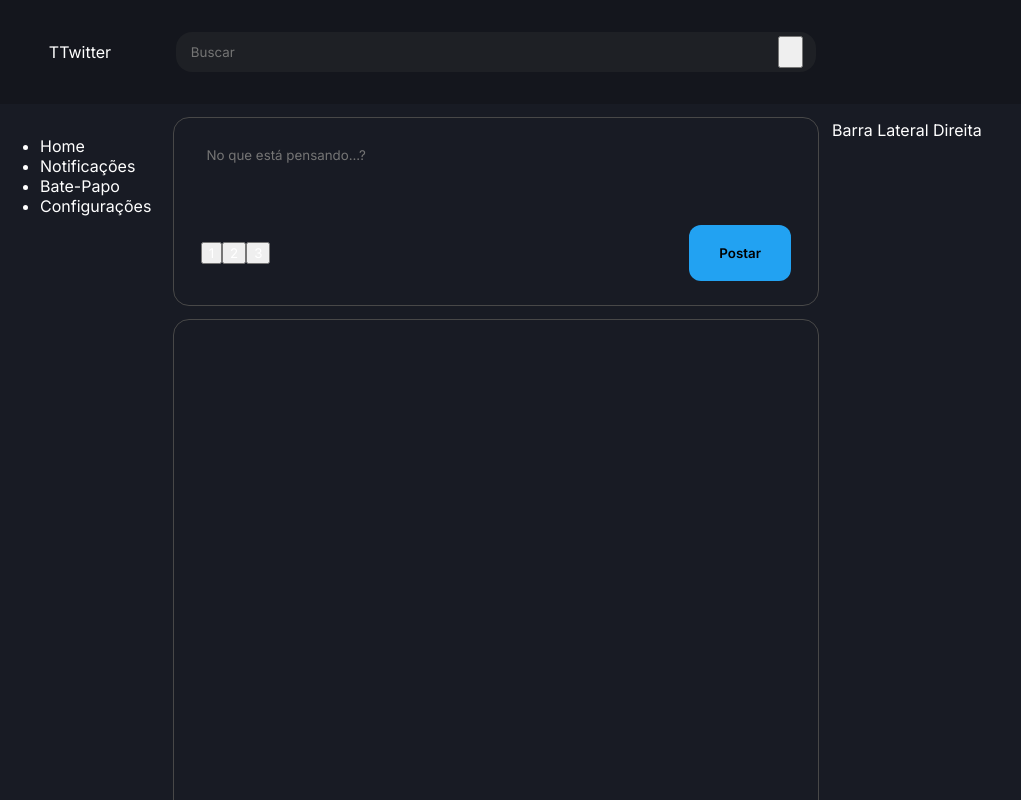
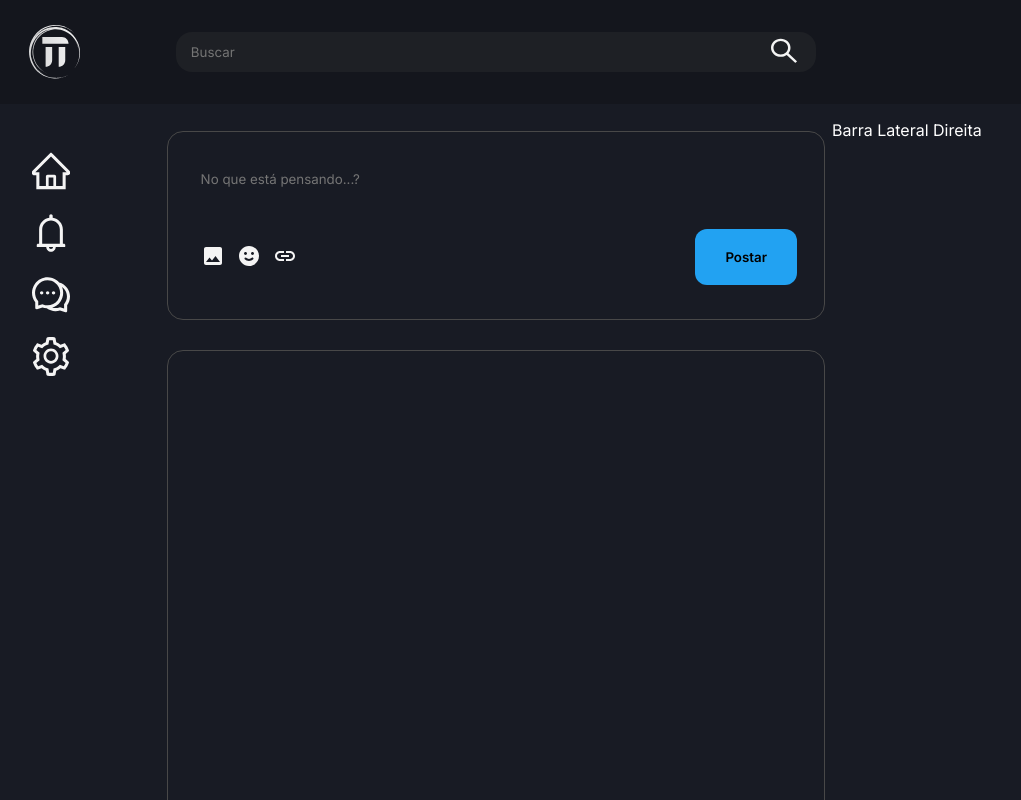
Before and after one commit to contilou/TTwitter, a website built with Vite: page index.html in a window 1280 px wide. Shown: the top 800 px of the page, without its empty margins (0-1021 px from the left). Built offline with nearby package versions, Linux system fonts and the light colour scheme.

Commit message:
feature: ícones da home
adicionando os ícones da logo, da navbar e da área de postar publicação

```diff
--- a/index.html
+++ b/index.html
@@ -13,40 +13,55 @@
     <link rel="stylesheet" href="src/styles/components/post-composer.css">
 
     <link href="https://fonts.googleapis.com/css2?family=Inter:wght@100..900&display=swap" rel="stylesheet">
+    <link rel="icon" href="src/styles/assets/icons/LogoTT.svg">
   </head>
   <body>
     <div class="layout">
       <header>
-        <p id="logo-icon" style="color:white">TTwitter</p>
+        <img id="logo-icon" src="src/styles/assets/icons/LogoTT.svg">
         <form class="search-container">
           <input class="search-bar" type="search" placeholder="Buscar">
-            <button class="search-button" type="submit"></button>
+            <button class="search-button" type="submit">
+              <img class="search-icon" src="src/styles/assets/icons/Search.svg">
+            </button>
           </input>
         </form>
       </header>
       <aside class="sidebar-left">
         <nav class="navbar">
-          <ul>
-            <li>Home</li>
-            <li>Notificações</li>
-            <li>Bate-Papo</li>
-            <li>Configurações</li>
-          </ul>
+          <a>
+            <img class="nav-icon" src="src/styles/assets/icons/nav/Home.svg">
+          </a>
+          <a>
+            <img class="nav-icon" src="src/styles/assets/icons/nav/Notifications.svg">
+          </a>
+          <a>
+            <img class="nav-icon" src="src/styles/assets/icons/nav/Chat.svg">
+          </a>
+          <a>
+            <img class="nav-icon" src="src/styles/assets/icons/nav/Settings.svg">
+          </a>
         </nav>
       </aside>
       <main>
         <section class="post-composer">
           <form>
             <textarea class="post-input" placeholder="No que está pensando...?" rows="3"></textarea>
+            <div class="composer-buttons-container">
+              <div class="composer-icons-container">
+                <button class="composer-button" type="button">
+                  <img src="src/styles/assets/icons/post-composer/Image.svg">
+                </button>
+                <button class="composer-button" type="button">
+                  <img src="src/styles/assets/icons/post-composer/Emoji.svg">
+                </button>
+                <button class="composer-button" type="button">
+                  <img src="src/styles/assets/icons/post-composer/Link.svg">
+                </button>
+              </div>
+              <button class="submit-post" type="submit">Postar</button>
+            </div>
           </form>
-          <div class="composer-buttons">
-            <div class="composer-icons">
-              <button type="button">1</button>
-              <button type="button">2</button>
-              <button type="button">3</button>
-            </div>
-            <button class="submit-post" type="submit">Postar</button>
-          </div>
         </section>
         <section class="feed">
           <article class="post">
--- a/src/styles/components/post-composer.css
+++ b/src/styles/components/post-composer.css
@@ -5,7 +5,7 @@
     padding: 2% 4% 2% 4%;
     height: 20vh;
     background-color: var(--bg-surface);
-    border: 1px solid var(--border-color);
+    border: 1.5px solid var(--border-color);
     border-radius: 1rem;
     margin: 1%;
 }
@@ -25,13 +25,18 @@
     caret-color: var(--highlight-primary);
 }
 
-.composer-buttons {
+.composer-buttons-container {
     display: flex;
     align-items: center;
     justify-content: space-between;
 }
 
-.composer-icons {
+.composer-button {
+    background-color: transparent;
+    border: none;
+}
+
+.composer-icons-container {
     display: flex;
 }
 
--- a/src/styles/components/post.css
+++ b/src/styles/components/post.css
@@ -1,8 +1,7 @@
 .post {
     background-color: var(--bg-surface);
     min-height: 80vh;
-    border: solid;
-    border: 1px solid var(--border-color);
+    border: 1.5px solid var(--border-color);
     margin: 1%;
     border-radius: 1rem;
 }
--- a/src/styles/components/search-container.css
+++ b/src/styles/components/search-container.css
@@ -27,6 +27,17 @@
 }
 
 .search-button {
+    display: flex;
+    justify-content: center;
+    justify-items: center;
     width: 2vw;
     height: 4vh;
+    background-color: transparent;
+    border: none;
 }
+
+.search-icon {
+    width: 2vw;
+    height: 3.5vh;
+    margin-right: 1vw;
+}
--- a/src/styles/global.css
+++ b/src/styles/global.css
@@ -8,3 +8,7 @@ input::placeholder, textarea::placeholder {
     font-family: 'Inter', sans-serif;
     font-weight: 400;
 }
+
+input[type="search"]::-webkit-search-cancel-button {
+    display: none;
+}
--- a/src/styles/layout.css
+++ b/src/styles/layout.css
@@ -1,5 +1,3 @@
-@import './theme.css';
-
 body {
     height: 100%;
     margin: 0;
@@ -29,12 +27,26 @@ header {
     height: 13vh;
 }
 
+nav {
+    height: 100%;
+    display: flex;
+    flex-direction: column;
+    margin: 0 0 0 20%;
+    row-gap: 3%;
+}
+
+.nav-icon {
+    width: 3vw;
+}
+
 .sidebar-left {
     position: sticky;
     background-color: var(--bg-surface);
     grid-area: sidebar-left;
     height: 85vh;
     top: 15vh;
+    padding-top: 4vh;
+    box-sizing: border-box;
 }
 
 .sidebar-right {
@@ -49,15 +61,20 @@ main {
     grid-area: main;
     height: 200vh;
     background-color: var(--bg-surface);
-    margin: 1%;
+    margin-top: 3%;
 }
 
 .feed {
     display: flex;
     flex-direction: column;
-
+    row-gap: 3vh;
+    margin-top: 3vh;
 }
 
 #logo-icon {
-    justify-self: center;
+    justify-self: self-start;
+    width: 4.5vw;
+    box-sizing: border-box;
+    padding: 2%;
+    margin-left: 2vw;
 }
```
Also changed, not shown: src/styles/assets/icons/LogoTT.svg (added), src/styles/assets/icons/Search.svg (added), src/styles/assets/icons/nav/Chat.svg (added), src/styles/assets/icons/nav/Home.svg (added), src/styles/assets/icons/nav/Notifications.svg (added), src/styles/assets/icons/nav/Settings.svg (added), src/styles/assets/icons/post-composer/Emoji.svg (added), src/styles/assets/icons/post-composer/Image.svg (added), src/styles/assets/icons/post-composer/Link.svg (added).
